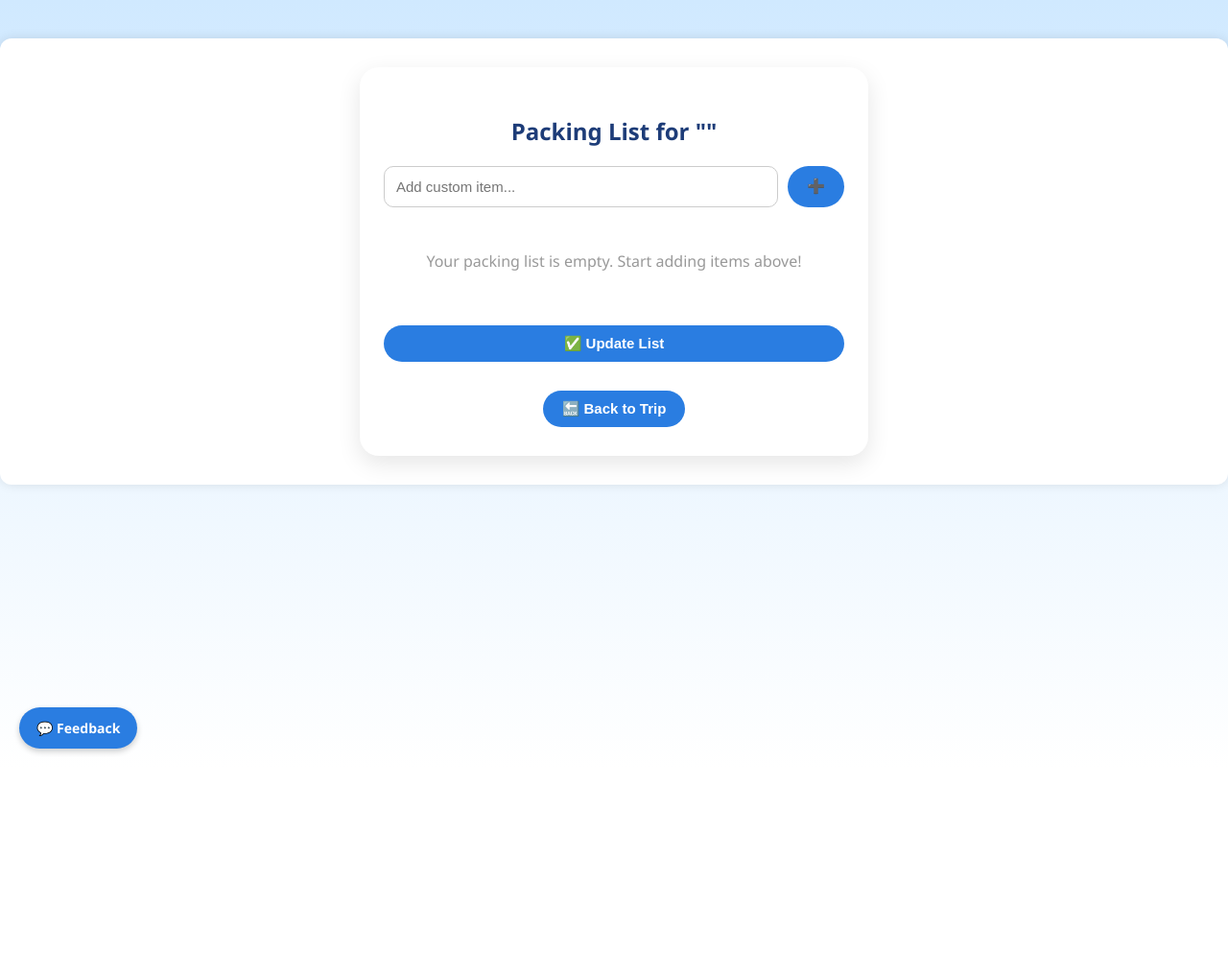
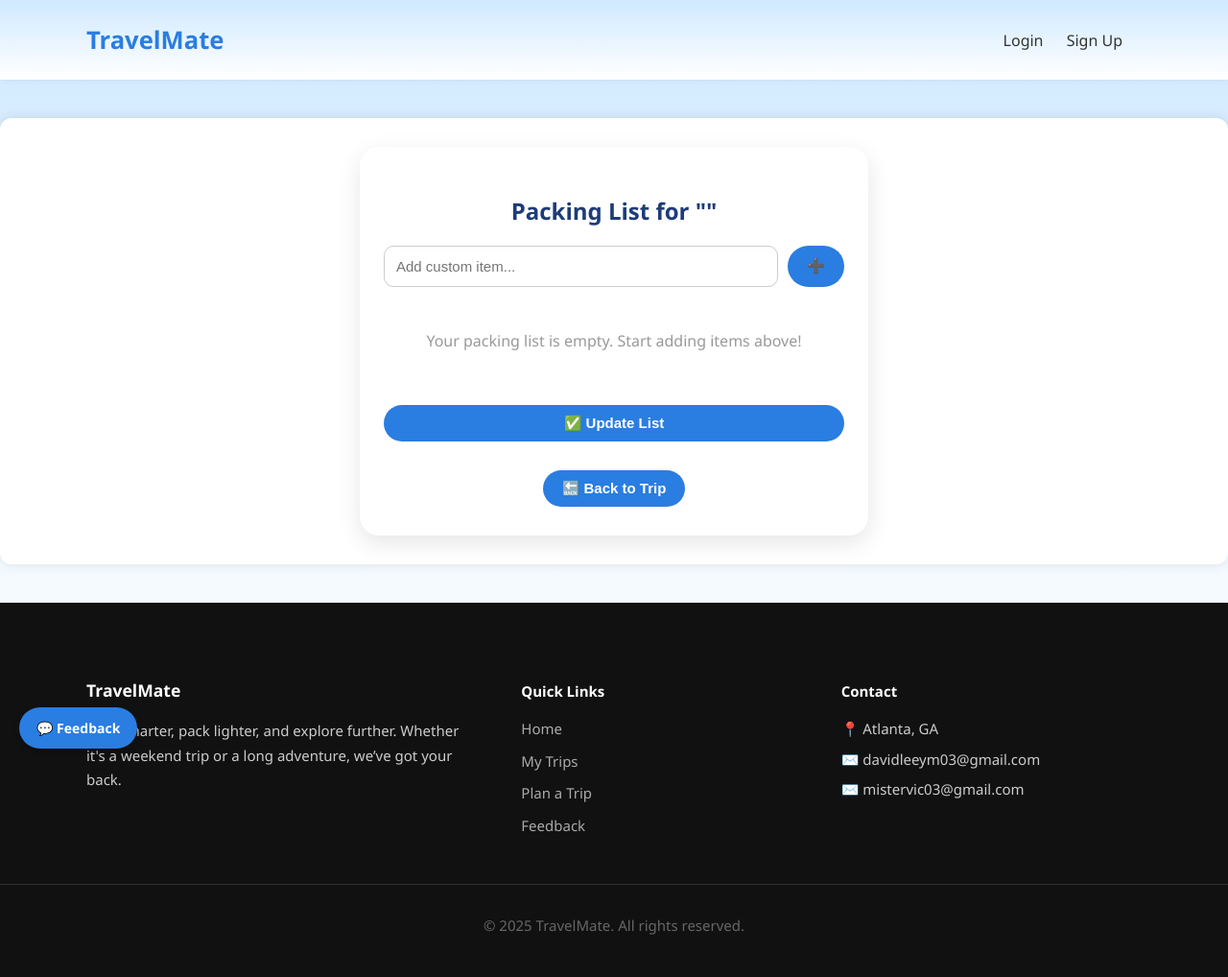
Before and after one commit to steve0joo/TravelMate, a Django app: template trips/templates/trips/packing_list.html in a window 1280 px wide. Shown: the whole page at 96% size. Before the commit the page ends 785 px from the top, so only its background shows below. Run offline with Django 3.2, Linux system fonts and the light colour scheme; the template is opened without the code that fills it, so the values that code supplies are empty.

Commit message:
Added header and footer navigation. Resized image on trip detail page.

```diff
--- a/templates/base.html
+++ b/templates/base.html
@@ -58,11 +58,54 @@
     </style>
 </head>
 <body>
+<header style="padding: 24px 0; background: linear-gradient(to bottom, #d0e9ff, #ffffff); box-shadow: 0 1px 6px rgba(0,0,0,0.05);">
+  <nav style="display: flex; justify-content: space-between; align-items: center; max-width: 1100px; margin: auto; padding: 0 24px;">
+    <div>
+      <a href="{% url 'home' %}" style="font-weight: bold; font-size: 1.6rem; text-decoration: none; color: #2a7de1;">TravelMate</a>
+    </div>
+    <div>
+      {% if user.is_authenticated %}
+        <a href="{% url 'trip_list' %}" style="margin-right: 20px; text-decoration: none; color: #333;">My Trips</a>
+        <a href="{% url 'create_trip' %}" style="margin-right: 20px; text-decoration: none; color: #333;">New Trip</a>
+        <a href="{% url 'logout' %}" style="margin-right: 20px; text-decoration: none; color: #d9534f;">Logout</a>
+      {% else %}
+        <a href="{% url 'login' %}" style="margin-right: 20px; text-decoration: none; color: #333;">Login</a>
+        <a href="{% url 'signup' %}" style="margin-right: 20px; text-decoration: none; color: #333;">Sign Up</a>
+      {% endif %}
+    </div>
+  </nav>
+</header>
 <div class="container">
     {% block content %}{% endblock %}
 </div>
 
 <!-- 🔵 Floating Feedback Button -->
 <a href="{% url 'leave_feedback' %}" id="feedback-button">💬 Feedback</a>
+<footer style="background-color: #111; color: #ccc; padding: 60px 0 40px; font-size: 15px; line-height: 1.7;">
+  <div style="max-width: 1100px; margin: auto; display: flex; flex-wrap: wrap; justify-content: space-between; gap: 60px; padding: 0 24px;">
+    <div style="flex: 1 1 280px;">
+      <h3 style="color: #fff; margin-bottom: 14px;">TravelMate</h3>
+      <p style="margin: 0;">Plan smarter, pack lighter, and explore further. Whether it's a weekend trip or a long adventure, we’ve got your back.</p>
+    </div>
+    <div style="flex: 1 1 160px;">
+      <h4 style="color: #fff; margin-bottom: 14px;">Quick Links</h4>
+      <ul style="list-style: none; padding: 0; margin: 0;">
+        <li style="margin-bottom: 8px;"><a href="{% url 'home' %}" style="color: #aaa; text-decoration: none;">Home</a></li>
+        <li style="margin-bottom: 8px;"><a href="{% url 'trip_list' %}" style="color: #aaa; text-decoration: none;">My Trips</a></li>
+        <li style="margin-bottom: 8px;"><a href="{% url 'create_trip' %}" style="color: #aaa; text-decoration: none;">Plan a Trip</a></li>
+        <li style="margin-bottom: 8px;"><a href="{% url 'leave_feedback' %}" style="color: #aaa; text-decoration: none;">Feedback</a></li>
+      </ul>
+    </div>
+    <div style="flex: 1 1 200px;">
+      <h4 style="color: #fff; margin-bottom: 14px;">Contact</h4>
+      <p style="margin: 0;">📍 Atlanta, GA</p>
+      <p style="margin: 6px 0;">✉️ davidleeym03@gmail.com</p>
+      <p style="margin: 0;">✉️ mistervic03@gmail.com</p>
+    </div>
+  </div>
+  <div style="text-align: center; color: #666; padding-top: 30px; margin-top: 40px; border-top: 1px solid #333;">
+    © 2025 TravelMate. All rights reserved.
+  </div>
+</footer>
 </body>
 </html>
```
Also changed, not shown: travelmate/templates/components/nav_header.html (added, +17 -0 lines), trips/templates/trips/trip_detail.html (+8 -4 lines), db.sqlite3.
